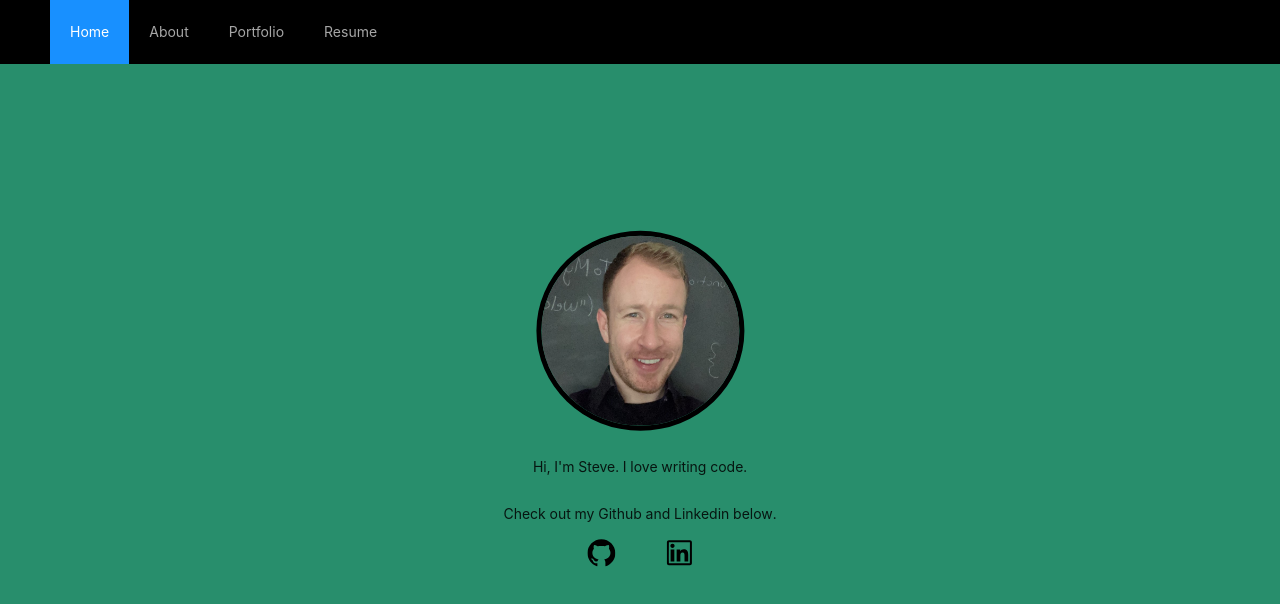
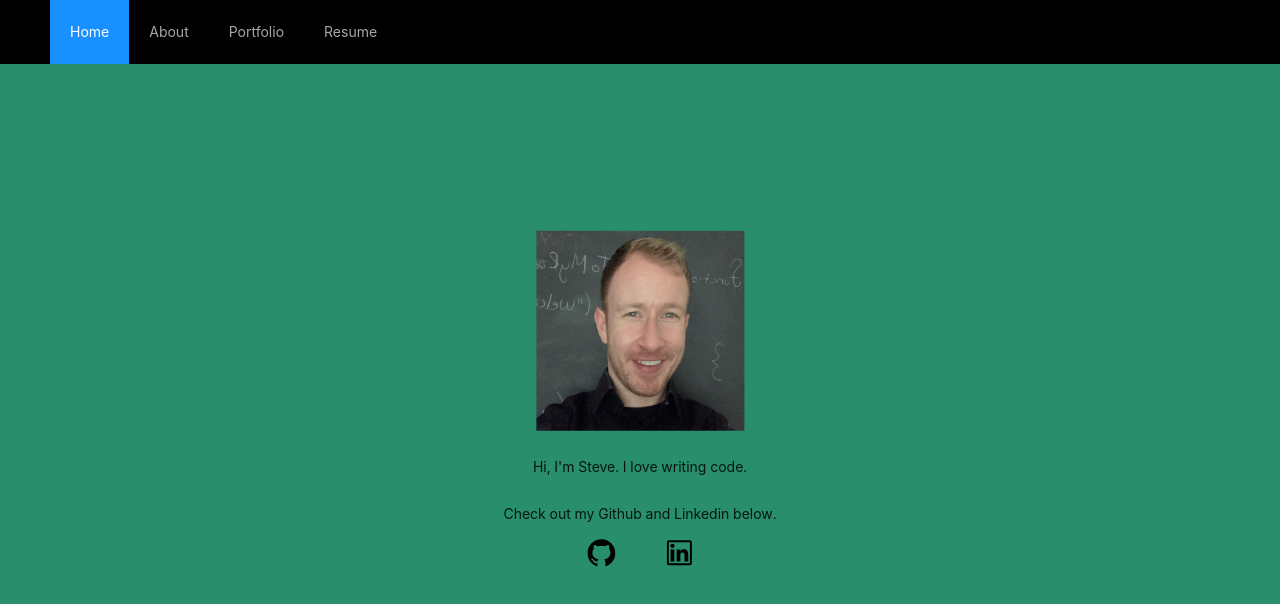
Before and after one commit to DataDeveloper7865/personal-site, a React (Create React App) app: page / in a window 1280 px wide. Shown: the top 604 px of the page. Built offline with nearby package versions, Linux system fonts and the light colour scheme.

Commit message:
changed selectors for image

```diff
--- a/src/App.css
+++ b/src/App.css
@@ -1,5 +1,4 @@
 @import '~antd/dist/antd.css';
-
 
 #root {
   height: 100%;
@@ -44,7 +43,7 @@ html, body {
   transform: translate(-50%, -50%);
 }
 
-.body-content > div > img {
+.prof-pic {
   border-radius: 50%;
   border: 5px solid black
 }
```
